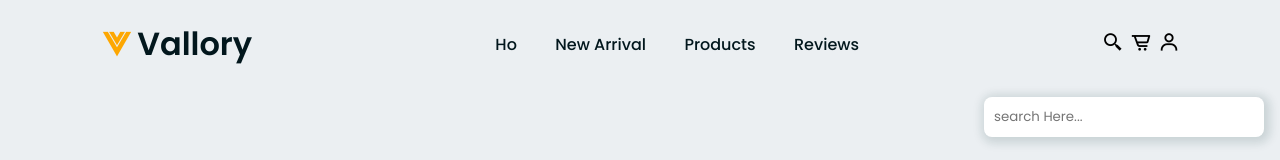
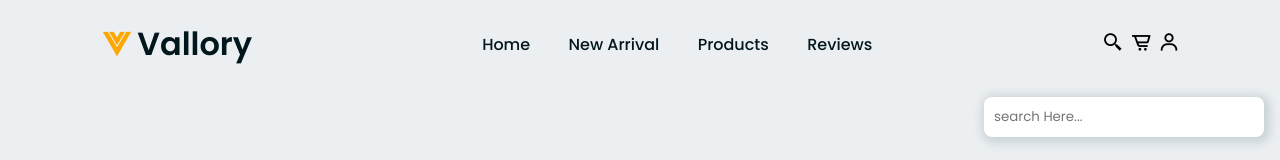
Before and after one commit to dewmini3/VollaryOnlineShop, a plain HTML site: page index.html in a window 1280 px wide. Shown: the top 160 px of the page. Drawn offline with nearby package versions, Linux system fonts and the light colour scheme.

Commit message:
changed text

```diff
--- a/index.html
+++ b/index.html
@@ -24,7 +24,7 @@
      <a href="#" class="logo"><i class='bx bxl-vuejs'></i> Vallory </a>
 
    <ul class="navbar">
-     <li><a href="#home">Ho</a></li>
+     <li><a href="#home">Home</a></li>
      <li><a href="#new">New Arrival</a></li>
      <li><a href="#products">Products</a></li>
      <li><a href="#reviews">Reviews</a></li>
```
